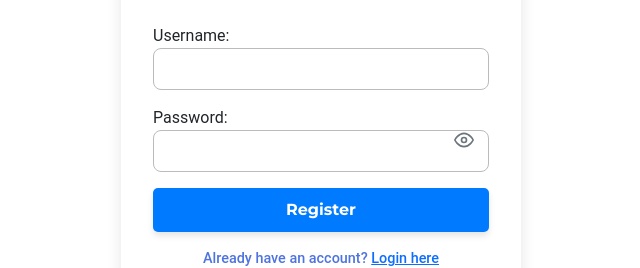
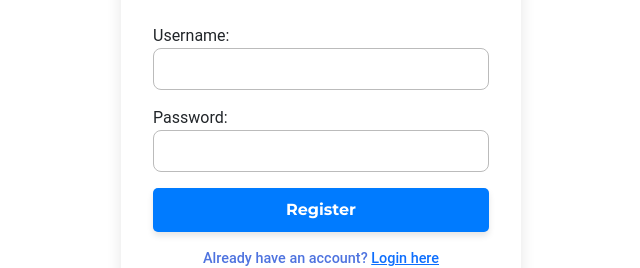
Before and after one commit to aldifnbb/web-proyek, a React (Create React App) app: page /register in a window 1280 px wide. Shown: the part 292-560 px from the top of the page, without its empty margins (319-959 px from the left). Built offline with nearby package versions, Linux system fonts and the light colour scheme.

Commit message:
login registrasi dah make validasi

```diff
--- a/src/pages/Login.js
+++ b/src/pages/Login.js
@@ -1,6 +1,5 @@
 import { useEffect, useState } from "react";
 import { useNavigate, Link } from "react-router-dom";
-import { useAuth } from './AuthContext';
 import './Login.css';
 import AOS from 'aos';
 import 'aos/dist/aos.css';
@@ -10,21 +9,26 @@ function Login() {
     const [username, setUsername] = useState('');
     const [password, setPassword] = useState('');
     const [showPassword, setShowPassword] = useState(false);
+    const [errorMessage, setErrorMessage] = useState('');
     const navigate = useNavigate();
-    const { login } = useAuth();
 
     useEffect(() => {
         AOS.init({ duration: 1000 });
     }, []);
 
-    const handleSubmit = async (e) => {
+    const handleSubmit = (e) => {
         e.preventDefault();
-        console.log('Login attempted:', { username, password });
-        try {
-            await login({ username, password });
-            navigate('/dashboard');
-        } catch (error) {
-            console.error("Login failed:", error);
+
+        const registeredUser = JSON.parse(localStorage.getItem('registeredUser'));
+
+        if (registeredUser) {
+            if (username === registeredUser.username && password === registeredUser.password) {
+                navigate('/dashboard');
+            } else {
+                setErrorMessage('Invalid username or password');
+            }
+        } else {
+            setErrorMessage('No registered account found');
         }
     };
 
@@ -61,6 +65,7 @@ function Login() {
                             {showPassword ? <IoMdEyeOff /> : <IoMdEye />}
                         </span>
                     </div>
+                    {errorMessage && <p className="text-danger">{errorMessage}</p>}
                     <button type="submit" className="btn login-btn">Login</button>
                 </form>
                 <p className="register-link">
--- a/src/pages/Registration.js
+++ b/src/pages/Registration.js
@@ -8,9 +8,8 @@ function Registration() {
     const [showPassword, setShowPassword] = useState(false);
     const navigate = useNavigate();
 
-    const handlesSubmit = (e) => {
+    const handleSubmit = (e) => {
         e.preventDefault();
-        console.log('Registration submitted:', { username, password });
 
         const userData = { username, password };
         localStorage.setItem('registeredUser', JSON.stringify(userData));
@@ -22,7 +21,7 @@ function Registration() {
         <div className="login-container">
             <div className="card login-card" data-aos="fade-up">
                 <h2 className="text-center mb-4">Registration</h2>
-                <form onSubmit={handlesSubmit}>
+                <form onSubmit={handleSubmit}>
                     <div className="form-group mb-3">
                         <label htmlFor="username">Username:</label>
                         <input
@@ -49,36 +48,9 @@ function Registration() {
                             onClick={() => setShowPassword(!showPassword)}
                         >
                             {showPassword ? (
-                                <svg
-                                    xmlns="http://www.w3.org/2000/svg"
-                                    width="20"
-                                    height="20"
-                                    viewBox="0 0 24 24"
-                                    fill="none"
-                                    stroke="currentColor"
-                                    strokeWidth="2"
-                                    strokeLinecap="round"
-                                    strokeLinejoin="round"
-                                    className="feather feather-eye-off"
-                                >
-                                    <path d="M17.94 17.94A10.94 10.94 0 0 1 12 20.5a10.94 10.94 0 0 1-5.94-2.06m11.88-5.88A10.94 10.94 0 0 0 12 3.5a10.94 10.94 0 0 0-5.94 2.06M3 3l18 18"></path>
-                                </svg>
+                                <svg ></svg>
                             ) : (
-                                <svg
-                                    xmlns="http://www.w3.org/2000/svg"
-                                    width="20"
-                                    height="20"
-                                    viewBox="0 0 24 24"
-                                    fill="none"
-                                    stroke="currentColor"
-                                    strokeWidth="2"
-                                    strokeLinecap="round"
-                                    strokeLinejoin="round"
-                                    className="feather feather-eye"
-                                >
-                                    <path d="M1 12s4-8 11-8 11 8 11 8-4 8-11 8-11-8-11-8z"></path>
-                                    <circle cx="12" cy="12" r="3"></circle>
-                                </svg>
+                                <svg ></svg>
                             )}
                         </span>
                     </div>
```
